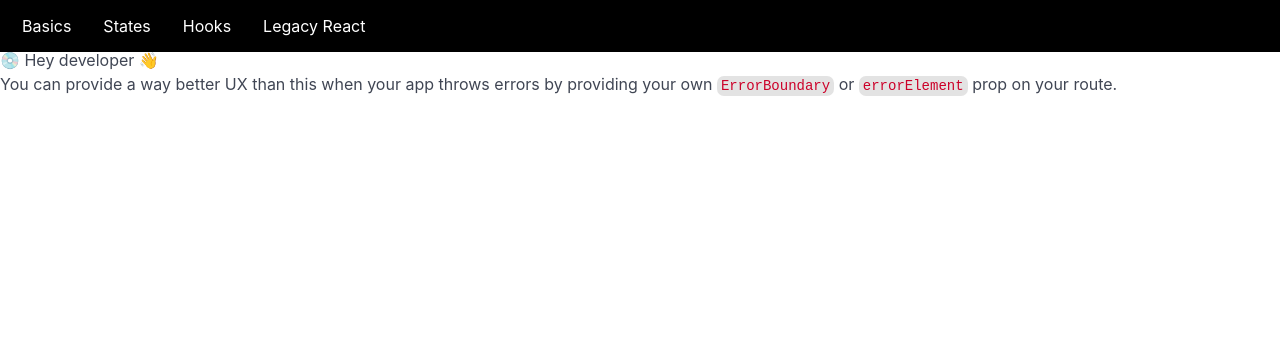
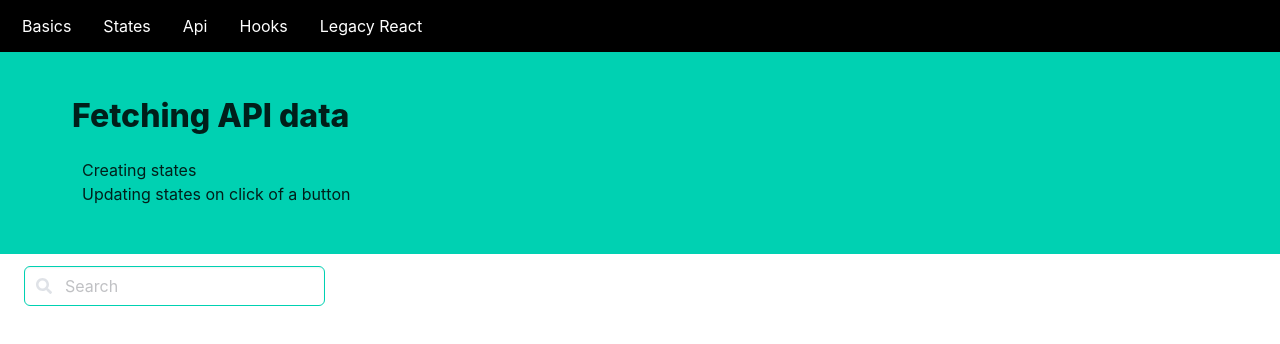
Before and after one commit to VishSeen/react-team-engine, a React (Create React App) app: page /api in a window 1280 px wide. Before the commit this address had no page. Shown: the top 344 px of the page. Built offline with nearby package versions, Linux system fonts and the light colour scheme.

Commit message:
[DEV] - added api call to fetch searched items.

```diff
--- a/package.json
+++ b/package.json
@@ -6,6 +6,7 @@
     "@testing-library/jest-dom": "^5.17.0",
     "@testing-library/react": "^13.4.0",
     "@testing-library/user-event": "^13.5.0",
+    "axios": "^1.7.7",
     "bulma": "^1.0.2",
     "react": "^18.3.1",
     "react-dom": "^18.3.1",
--- a/public/index.html
+++ b/public/index.html
@@ -24,6 +24,8 @@
       work correctly both with client-side routing and a non-root public URL.
       Learn how to configure a non-root public URL by running `npm run build`.
     -->
+      <script defer src="https://use.fontawesome.com/releases/v5.3.1/js/all.js"></script>
+
     <title>React App</title>
   </head>
   <body>
--- a/src/components/animal-show/index.jsx
+++ b/src/components/animal-show/index.jsx
@@ -19,7 +19,7 @@ const AnimalShow = ({ type }) => {
   return (
     <div className="animal-counter" style={{ display: "flex" }}>
       <div>
-        <p>Types of Animals : {type} </p>
+        <p>{type} </p>
         <img style={{ width: "110px" }} src={svgMap[type]} alt="animal" />
       </div>
     </div>
--- /dev/null
+++ b/src/components/search-bar/index.jsx
@@ -0,0 +1,34 @@
+import { useState } from "react";
+
+const SearchBar = ({ handleSearch }) => {
+  const [search, setSearch] = useState();
+
+  const handleSubmit = (event) => {
+    event.preventDefault();
+    handleSearch(search);
+  };
+
+  const handleChange = (event) => {
+    setSearch(event.target.value);
+  };
+
+  return (
+    <div className="panel-block" style={{ padding: "0.75em 0" }}>
+      <form onSubmit={handleSubmit}>
+        <p className="control has-icons-left">
+          <input
+            onChange={handleChange}
+            className="input is-primary"
+            type="text"
+            placeholder="Search"
+          />
+          <span className="icon is-left">
+            <i className="fas fa-search" aria-hidden="true"></i>
+          </span>
+        </p>
+      </form>
+    </div>
+  );
+};
+
+export default SearchBar;
--- a/src/index.jsx
+++ b/src/index.jsx
@@ -1,18 +1,16 @@
 import React from "react";
-import ReactDOM from 'react-dom/client';
+import ReactDOM from "react-dom/client";
 import NavBar from "./components/nav-bar";
 import BasicsPage from "./pages/basics";
 import StatesPage from "./pages/states";
 
-import 'bulma/css/bulma.css'
-import {PAGES} from './constants/constants';
-import './styles/globals.css';
-import {
-  createBrowserRouter,
-  RouterProvider,
-} from "react-router-dom";
+import "bulma/css/bulma.css";
+import { PAGES } from "./constants/constants";
+import "./styles/globals.css";
+import { createBrowserRouter, RouterProvider } from "react-router-dom";
+import ApiPage from "./pages/api";
 
-const rootElement = document.getElementById('root');
+const rootElement = document.getElementById("root");
 const root = ReactDOM.createRoot(rootElement);
 
 const App = () => {
@@ -20,43 +18,52 @@ const App = () => {
     {
       id: 1,
       name: "Basics",
-      href: PAGES.BASICS
+      href: PAGES.BASICS,
     },
     {
       id: 2,
       name: "States",
-      href: PAGES.STATES
+      href: PAGES.STATES,
     },
     {
       id: 3,
-      name: "Hooks",
-      href: PAGES.HOOKS
+      name: "Api",
+      href: PAGES.API,
     },
     {
       id: 4,
+      name: "Hooks",
+      href: PAGES.HOOKS,
+    },
+    {
+      id: 5,
       name: "Legacy React",
-      href: PAGES.LEGACY
-    }
-  ]
+      href: PAGES.LEGACY,
+    },
+  ];
 
   const router = createBrowserRouter([
     {
       path: PAGES.BASICS,
-      element: <BasicsPage />
+      element: <BasicsPage />,
     },
     {
       path: PAGES.STATES,
-      element: <StatesPage />
-    }
+      element: <StatesPage />,
+    },
+    {
+      path: PAGES.API,
+      element: <ApiPage />,
+    },
   ]);
 
   return (
     <div>
       <NavBar navItems={navItems} />
 
-      <RouterProvider router={router}/>
+      <RouterProvider router={router} />
     </div>
-  )
-}
+  );
+};
 
 root.render(<App />);
--- /dev/null
+++ b/src/pages/api/index.jsx
@@ -0,0 +1,81 @@
+import { useEffect, useState } from "react";
+import SearchBar from "../../components/search-bar";
+import "../../styles/globals.css";
+import "./style.css";
+import getImages from "../../services/api";
+
+const ApiPage = () => {
+  const [data, setData] = useState();
+
+  const handleSearch = async (e) => {
+    await searchData(e);
+  };
+
+  const searchData = async (search) => {
+    const response = await getImages(search);
+    const json = await response;
+    setData(json);
+  };
+
+  return (
+    <main className="states-page">
+      <section className="hero is-primary px-5">
+        <div className="hero-body">
+          <h1 className="title">Fetching API data</h1>
+          <p className="paragraph"></p>
+
+          <ul style={{ marginLeft: "10px", marginTop: "10px" }}>
+            <ol>Creating states</ol>
+            <ol>Updating states on click of a button</ol>
+          </ul>
+        </div>
+      </section>
+
+      <section className="px-5 mb-5">
+        <SearchBar handleSearch={handleSearch} />
+      </section>
+
+      <section className="card-container px-5">
+        {data &&
+          data.results.map((item, index) => {
+            return (
+              <div className="card" key={index}>
+                <div className="card-image">
+                  <figure className="image is-4by3">
+                    <img src={item.urls.regular} alt="Placeholder image" />
+                  </figure>
+                </div>
+                <div className="card-content">
+                  <div className="media">
+                    <div className="media-left">
+                      <figure className="image is-48x48">
+                        <img
+                          src={item.user.profile_image.large}
+                          alt={item.alt_description}
+                        />
+                      </figure>
+                    </div>
+                    <div className="media-content">
+                      <p className="title is-4">{item.user.first_name}</p>
+                      <p className="subtitle is-6">{item.user.last_name}</p>
+                    </div>
+                  </div>
+
+                  <div className="content">
+                    {item.user.bio}
+                    <br />
+                    <hr />
+                    <a href="#">Instagram</a>
+                    <br />
+                    <time dateTime="2016-1-1">{item.created_at}</time>
+                  </div>
+                </div>
+              </div>
+            );
+          })}
+      </section>
+    </main>
+  );
+};
+
+export default ApiPage;
--- /dev/null
+++ b/src/pages/api/style.css
@@ -0,0 +1,35 @@
+.card-container {
+  display: grid;
+  grid-template-columns: 10fr 10fr 10fr 10fr;
+  gap: 30px;
+}
+
+.card {
+  width: 100%;
+
+}
+
+.card-image {
+  width: 100%;
+  height: 250px;
+  overflow: hidden;
+}
+
+.card-image img {
+  object-fit: cover;
+}
+
+.card-content .content{
+  display: none;
+}
+.card-content .media-left {
+  width: 50px;
+  height: 50px;
+  border-radius: 200px;
+  overflow: hidden;
+}
+
+.card-content .media .image {
+  width: 100%;
+  height: 100%;
+}
--- a/src/pages/states/index.jsx
+++ b/src/pages/states/index.jsx
@@ -54,7 +54,13 @@ const StatesPage = () => {
         </p>
         <br />
 
-        <div className="animals" style={{ display: "flex" }}>
+        <div className="animals">
+          <p>Types of Animals :</p>
+          <br />
+          <div
+            className="content"
+            style={{ display: "flex", gap: "30px", flexWrap: "wrap" }}
+          >
             {animals.map((item, i) => {
               return (
                 <div>
@@ -62,6 +68,7 @@ const StatesPage = () => {
                 </div>
               );
             })}
+          </div>
         </div>
 
         <button class="button" onClick={handleRandomClick}>
--- /dev/null
+++ b/src/services/api.js
@@ -0,0 +1,18 @@
+import axios from "axios";
+
+const URL = "https://api.unsplash.com/search/photos";
+
+const getImages = async(type) => {
+  const response = await axios.get(URL, {
+    headers: {
+      Authorization: `Client-ID ${process.env.REACT_APP_API_ACCESS_KEY}`
+    },
+    params: {
+      query: type
+    }
+  });
+
+  return response.data;
+}
+
+export default getImages;
--- a/src/styles/globals.css
+++ b/src/styles/globals.css
@@ -8,5 +8,5 @@ body {
 }
 
 main {
-  margin-top: 3.5%;
+  margin-top: 50px;
 }
```
Also changed, not shown: 2 other files (tests, documents, lock files or other folders). Lines whose indentation alone changed are shown as unchanged.
